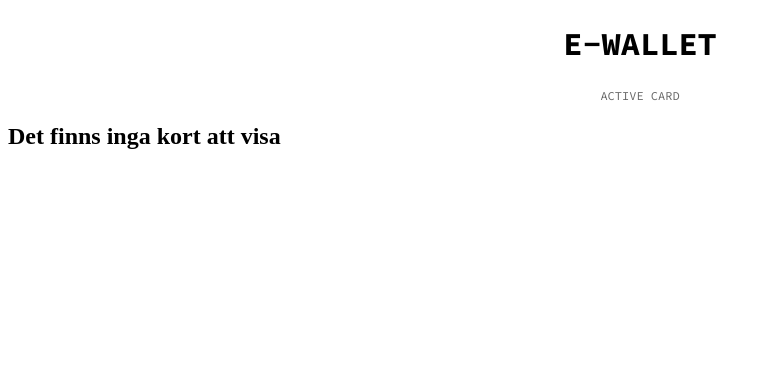
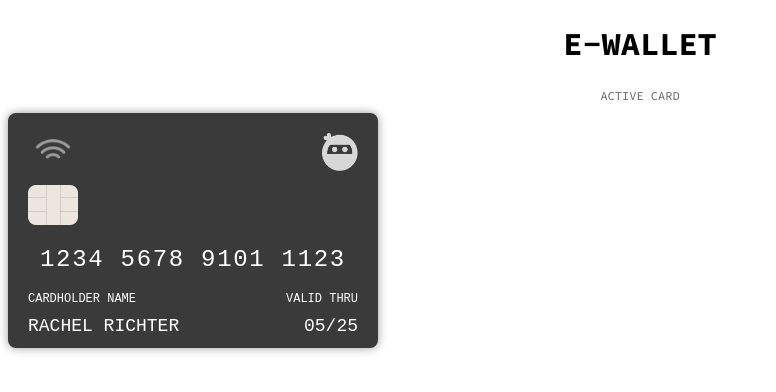
Before and after one commit to abergstream/gruppuppgift---e-wallet, a React (Vite) app: page / in a window 1280 px wide. Shown: the top 392 px of the page, without its empty margins (0-776 px from the left). Built offline with nearby package versions, Linux system fonts and the light colour scheme; a web font is replaced by a local one.

Commit message:
en viktigt rad tillagd, avkommentera rad 21 för att lagra till er dator

```diff
--- a/src/components/Card.jsx
+++ b/src/components/Card.jsx
@@ -2,23 +2,23 @@ import React, { useState } from "react";
 import "./Card.css";
 
 const Card = ({ newCard, cardNumber, cardName, validThru, ccv, vendor }) => {
-  // const cards = [
-  //   {
-  //     cardNumber: "1234567891011123",
-  //     cardName: "RACHEL RICHTER",
-  //     validThru: "05/25",
-  //     ccv: "666",
-  //     vendor: "ninja",
-  //   },
-  //   {
-  //     cardNumber: "1234567891011123",
-  //     cardName: "Andreas Bergström",
-  //     validThru: "04/26",
-  //     ccv: "666",
-  //     vendor: "evil",
-  //   },
-  // ];
-
+  const cardss = [
+    {
+      cardNumber: "1234567891011123",
+      cardName: "RACHEL RICHTER",
+      validThru: "05/25",
+      ccv: "666",
+      vendor: "ninja",
+    },
+    {
+      cardNumber: "1234567891011123",
+      cardName: "Andreas Bergström",
+      validThru: "04/26",
+      ccv: "666",
+      vendor: "evil",
+    },
+  ];
+  localStorage.setItem("cards", JSON.stringify(cardss));
   // Hämtar cards ifrån localstorage
   const storedCards = localStorage.getItem("cards");
 
```
